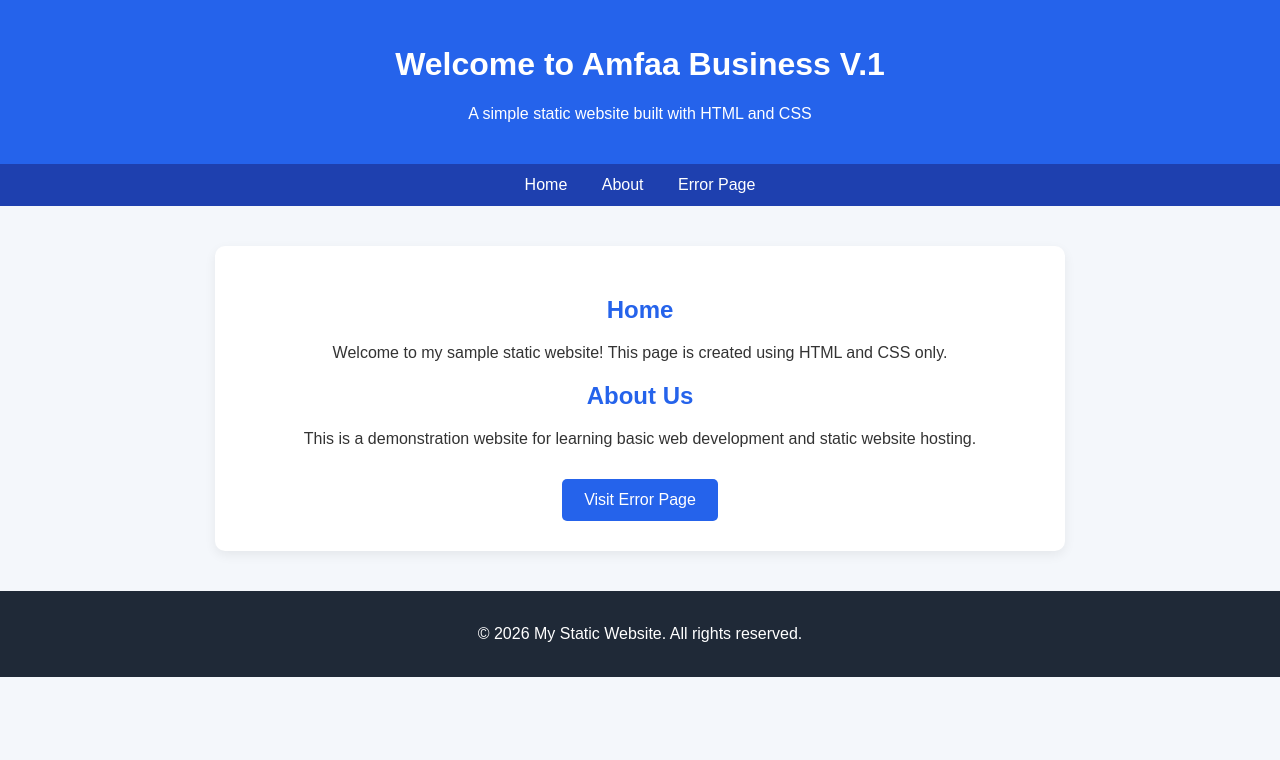
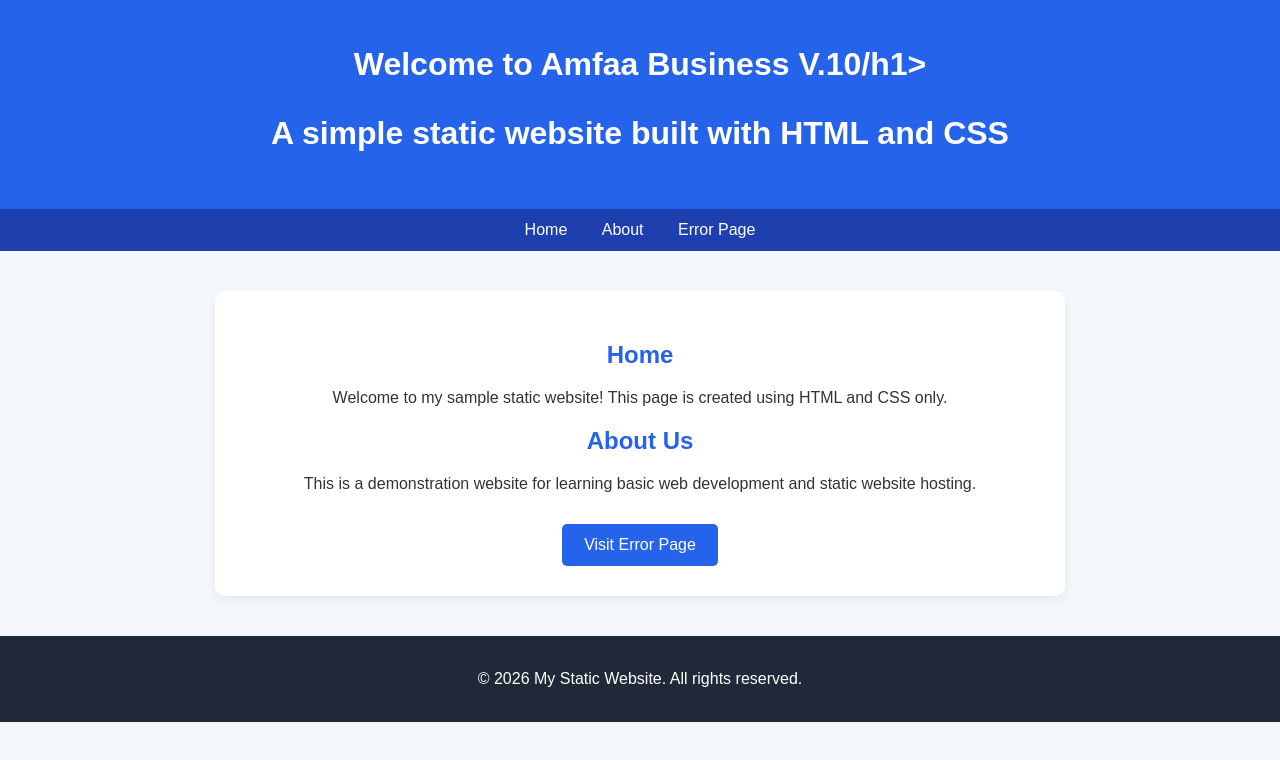
Before and after one commit to Amfaa/sample_web_sit, a plain HTML site: page index.html in a window 1280 px wide. Drawn offline with Linux system fonts and the light colour scheme.

Commit message:
Update index.html
test

```diff
--- a/index.html
+++ b/index.html
@@ -78,7 +78,7 @@
 <body>
 
     <header>
-        <h1>Welcome to Amfaa Business V.1</h1>
+        <h1>Welcome to Amfaa Business V.10/h1>
         <p>A simple static website built with HTML and CSS</p>
     </header>
 
```
